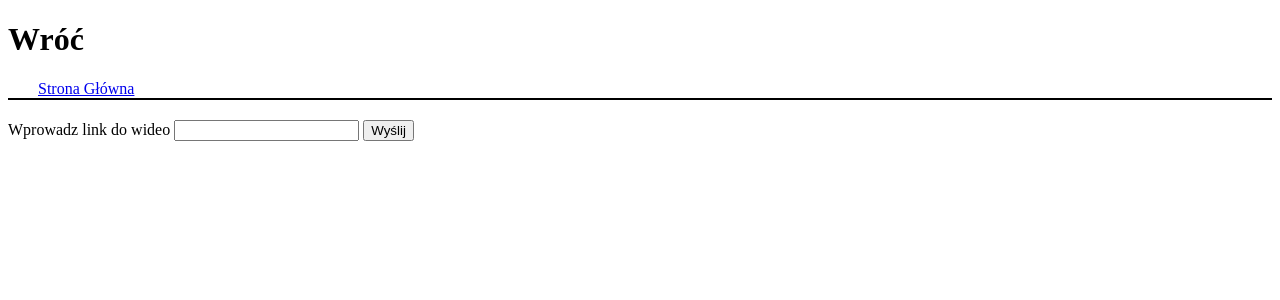
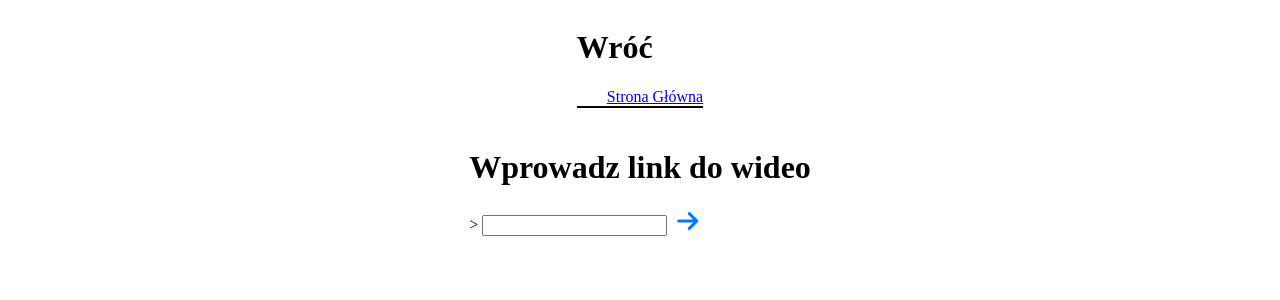
Before and after one commit to pawel544/hackyeah, a Django app: template wideo/analiza/templates/analiza/czek.html in a window 1280 px wide. Shown: the top 300 px of the page. Run offline with Django 4.2, Linux system fonts and the light colour scheme; the template is opened without the code that fills it, so the values that code supplies are empty.

Commit message:
Add files via upload

```diff
--- a/wideo/analiza/templates/analiza/czek.html
+++ b/wideo/analiza/templates/analiza/czek.html
@@ -4,6 +4,25 @@
     <meta charset="UTF-8">
     <title>Analiza</title>
   <link real="stylesheet" href="https://unpkg.com/@picocss/pico@latest/css/pico.min.css">
+    <link rel="stylesheet" href="https://cdnjs.cloudflare.com/ajax/libs/font-awesome/6.0.0-beta3/css/all.min.css">
+    <style>
+        body {
+            display: grid;
+            place-items: center;
+            height: 17vh;
+            margin: 3;
+        }
+
+        button {
+    background-color: transparent;
+    border: none; /
+    cursor: pointer;
+}
+          button i {
+            font-size: 24px;
+            color: #007BFF;
+        }
+    </style>
 </head>
 <body>
 <meta name="viewport" content="width=device-width, initial-scale=1.0">
@@ -18,9 +37,12 @@
 </body>
 <head>
     <form id='video_path'>
-        <label for="video_path"> Wprowadz link do wideo</label>
+        <label  for="video_path"><h1> Wprowadz link do wideo</h1>></label>
         <input type="url" id="videoLink"  name="videoLink" required>
-        <button type="submit"> Wyślij</button>
+        <button type="submit">
+            <i class="fas fa-arrow-right"></i>
+
+        </button>
 
 
     </form>
--- a/wideo/analiza/urls.py
+++ b/wideo/analiza/urls.py
@@ -6,7 +6,9 @@ from . import views
 app_name='wideo'
 
 urlpatterns =[
-    path('', views.index, name='index'),
+    path('czek/', views.index, name='index'),
+    path("", views.indyk, name='indyk'),
+    path("obróbka/", views.obróbka, name='obróbka')
   # path('extract_audio_from_video/', audio_analis.extract_audio_from_video, name='extract_audio_from_video'),
    # path('transcribe_audio/', audio_analis.transcribe_audio, name='transcribe_audio'),
    #path('analyze_volume/', audio_analis.analyze_volume, name='analyze_volume'),
--- a/wideo/analiza/views.py
+++ b/wideo/analiza/views.py
@@ -7,6 +7,10 @@ import logging
 logging.basicConfig(level=logging.INFO)
 def index(request):
     return render(request, 'analiza/czek.html')
+def indyk(requwst):
+    return render(requwst, "analiza/strona_główna.html")
+def obróbka(request):
+    return render(request, 'analiza/obróbka_wideo.html')
 
 
 def link(request):
--- a/wideo/wideo/settings.py
+++ b/wideo/wideo/settings.py
@@ -11,7 +11,7 @@ https://docs.djangoproject.com/en/4.2/ref/settings/
 """
 
 from pathlib import Path
-
+import os
 # Build paths inside the project like this: BASE_DIR / 'subdir'.
 BASE_DIR = Path(__file__).resolve().parent.parent
 
@@ -116,7 +116,9 @@ USE_TZ = True
 # Static files (CSS, JavaScript, Images)
 # https://docs.djangoproject.com/en/4.2/howto/static-files/
 
-STATIC_URL = 'static/'
+STATIC_URL = '/static/'
+TATICFILES_DIRS = [
+    os.path.join(BASE_DIR, 'analiza/static')]
 
 # Default primary key field type
 # https://docs.djangoproject.com/en/4.2/ref/settings/#default-auto-field
```
Also changed, not shown: wideo/analiza/templates/analiza/obróbka_wideo.html (added, +10 -0 lines), wideo/analiza/templates/analiza/strona_główna.html (+21 -1 lines), wideo/obróbka/services/otważacz.py (added, +22 -0 lines), wideo/analiza/static/photo/66780152-muzyczne-futurystyczne-tło-kaseta-magnetofonowa-na-planecie-ziemia-tęcza-retro-muzyka-wektor.jpg (added).
